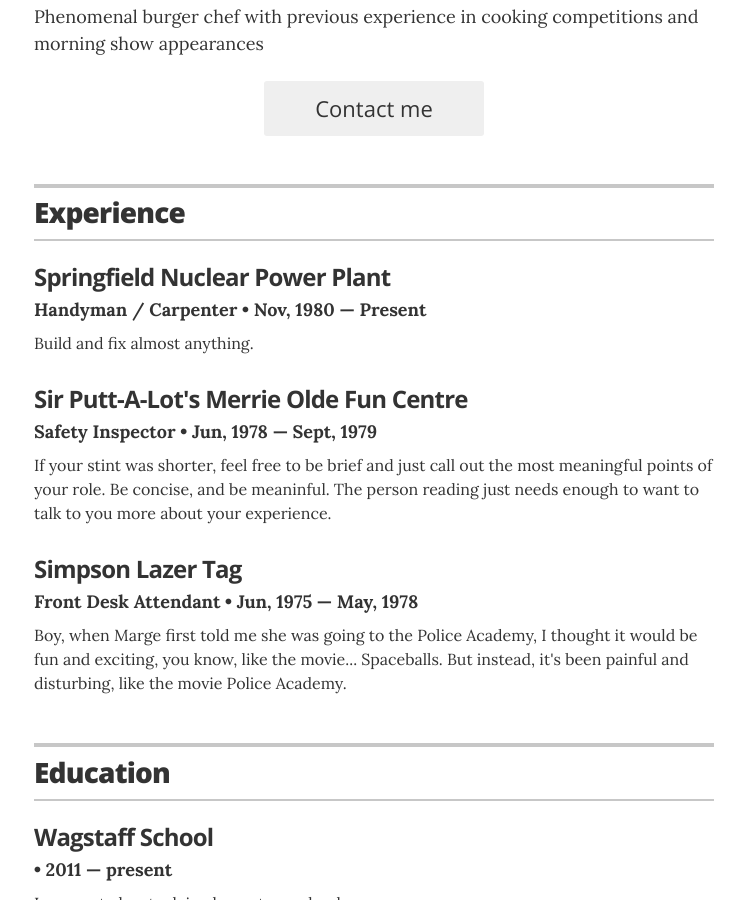
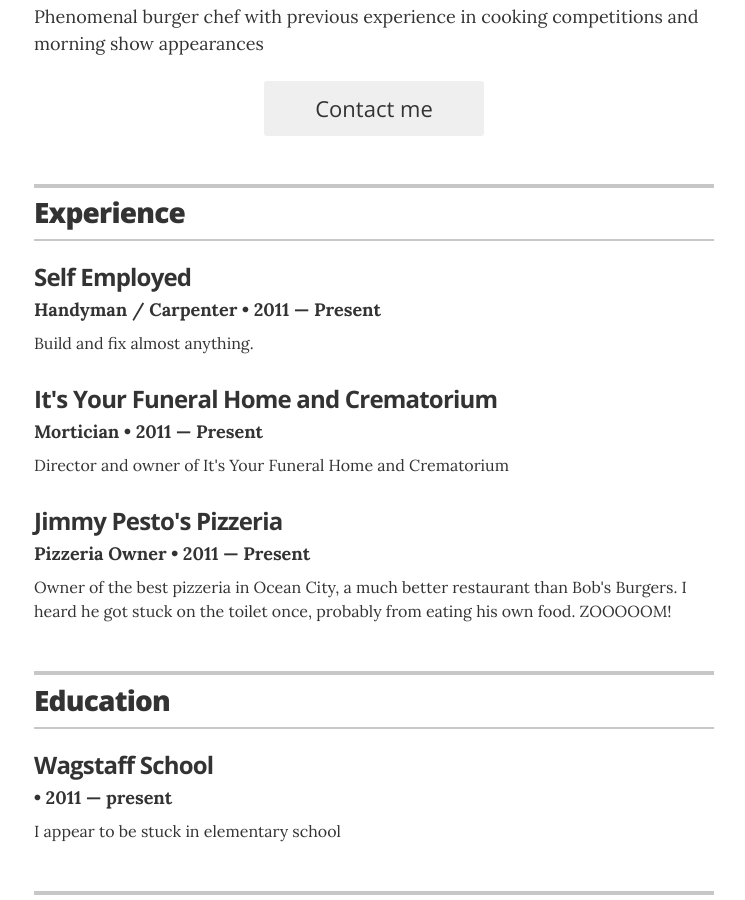
Before and after one commit to brianamarie/merge-conflict-practice, a Jekyll site: the page built from index.html, in a window 1280 px wide and 900 px high, scrolled down 283 px. Shown: the whole window, without its empty margins (266-1011 px from the left). Built offline with Jekyll 4.4.1, drawn with Linux system fonts in a browser that asks for light colours.

Commit message:
Add Teddy, Mort, and Jimmy experience

```diff
--- a/_data/experience.yml
+++ b/_data/experience.yml
@@ -1,19 +1,19 @@
 # Jobs
 # Handyman / Carpenter
-- company: Springfield Nuclear Power Plant
+- company: Self Employed
   position: Handyman / Carpenter
-  duration: Nov, 1980 &mdash; Present
+  duration: 2011 &mdash; Present
   summary: Build and fix almost anything.
 
-# Windmill Crank Operator
-- company: Sir Putt-A-Lot's Merrie Olde Fun Centre
-  position: Safety Inspector
-  duration:  Jun, 1978 &mdash; Sept, 1979
-  summary: If your stint was shorter, feel free to be brief and just call out the most meaningful points of your role. Be concise, and be meaninful. The person reading just needs enough to want to talk to you more about your experience.
+# Mortician
+- company: It's Your Funeral Home and Crematorium
+  position: Mortician
+  duration:  2011 &mdash; Present
+  summary: Director and owner of It's Your Funeral Home and Crematorium
 
 
-# Front Desk Attendant
-- company: Simpson Lazer Tag
-  position: Front Desk Attendant
-  duration:   Jun, 1975  &mdash; May, 1978
-  summary: Boy, when Marge first told me she was going to the Police Academy, I thought it would be fun and exciting, you know, like the movie... Spaceballs. But instead, it's been painful and disturbing, like the movie Police Academy.
+# Pizzeria Owner
+- company: Jimmy Pesto's Pizzeria
+  position: Pizzeria Owner
+  duration:   2011  &mdash; Present
+  summary: Owner of the best pizzeria in Ocean City, a much better restaurant than Bob's Burgers. I heard he got stuck on the toilet once, probably from eating his own food. ZOOOOOM!
```
